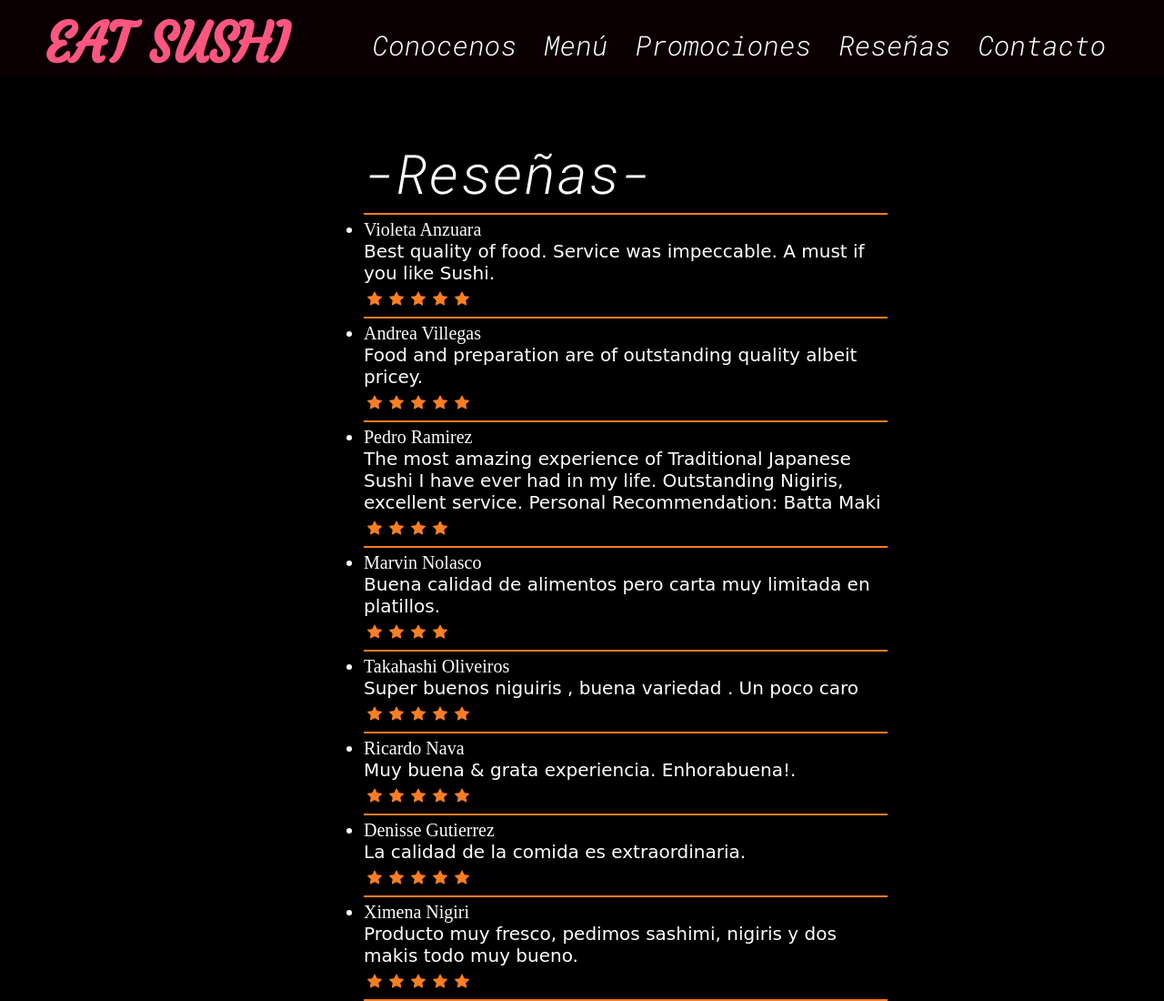
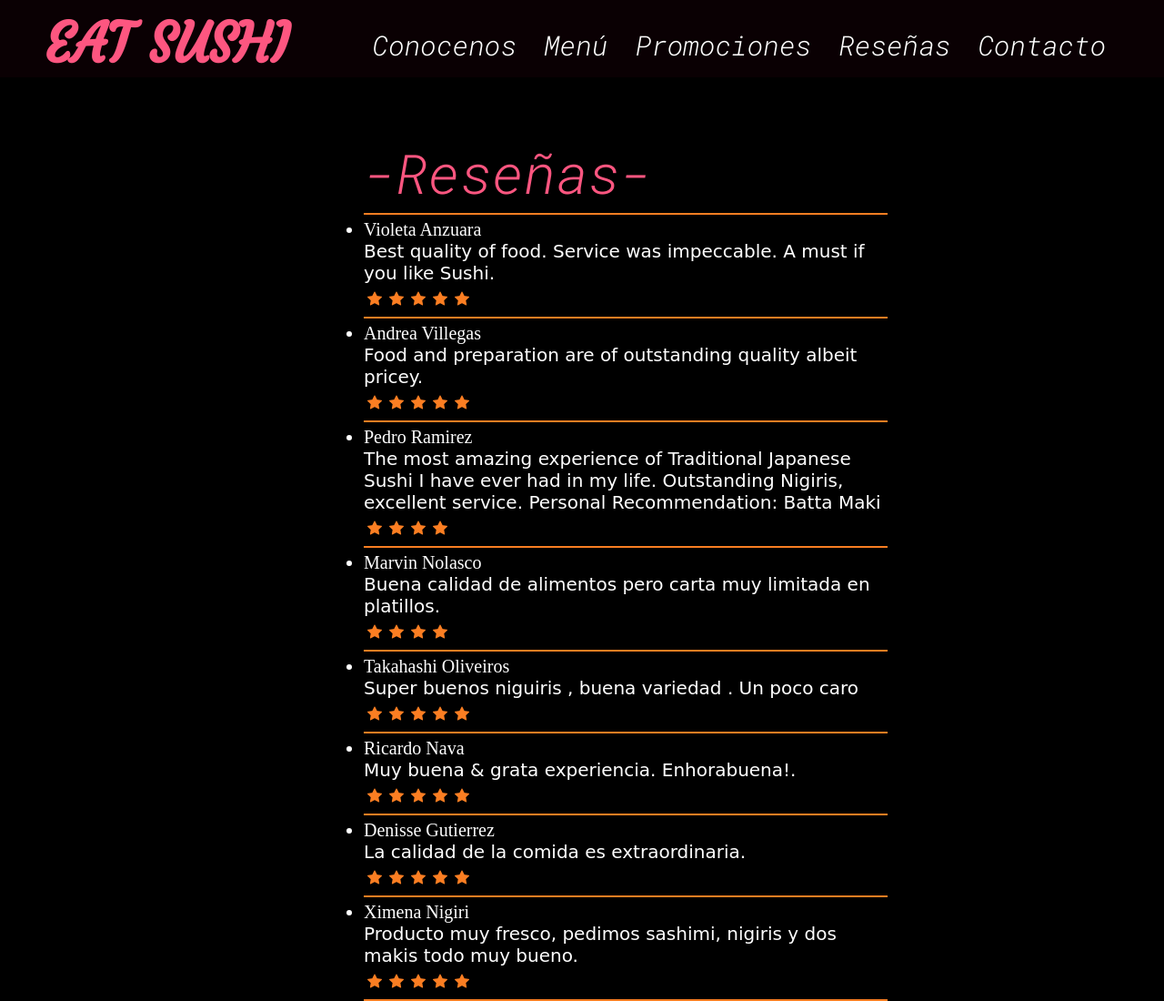
Before and after one commit to JoseEstrada27/ProyectoCoder, a website: page html/reseñas.html in a window 1280 px wide. Shown: the top 1100 px of the page at 91% size. Drawn offline with nearby package versions, Linux system fonts and the light colour scheme.

Commit message:
Cambio el color del titulo de reseñas

```diff
--- a/scss/style.scss
+++ b/scss/style.scss
@@ -661,7 +661,7 @@ header{
 
      .review__titulo{
          font-size: 60px;
-         color: white;
+         color:  #FD5680;
          font-family: $fuenteMenu;
          padding-bottom: 5px;
      }
```
Also changed, not shown: css/style.css.
